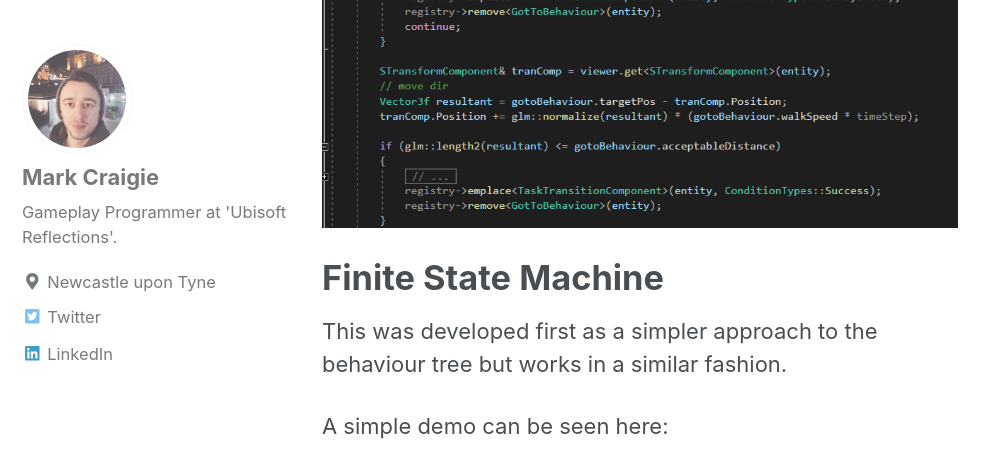
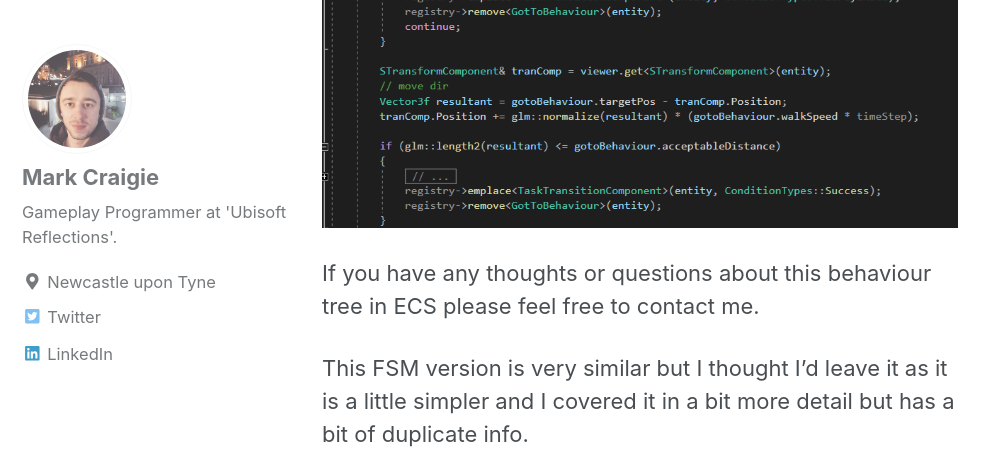
Before and after one commit to LeSmurk/CraigieDev, a Jekyll site: the page built from _pages/ecstasks.md, in a window 1280 px wide and 1400 px high, scrolled down 4369 px. Shown: the top 472 px of the window, without its empty margins (0-998 px from the left). Built offline with Jekyll 4.4.1, drawn with Linux system fonts in a browser that asks for light colours; nearby versions of some CDN libraries; some of the changed text lies outside the part shown; grey boxes are pictures that could not be loaded.

Commit message:
Update ecstasks.md

```diff
--- a/_pages/ecstasks.md
+++ b/_pages/ecstasks.md
@@ -48,6 +48,11 @@ _My intention is to modify this to do a blackboard lookup for the position rathe
 This goto system returns a success if it can get to the position in time and a failure if it can't.
 ![GotoSystem]({{ "/assets/ECSTasks/GotoBehaviour.png" | relative_url }})
 
+If you have any thoughts or questions about this behaviour tree in ECS please feel free to contact me.
+
+
+
+This FSM version is very similar but I thought I'd leave it as it is a little simpler and I covered it in a bit more detail but has a bit of duplicate info.
 
 # Finite State Machine #
 This was developed first as a simpler approach to the behaviour tree but works in a similar fashion.
@@ -57,7 +62,7 @@ A simple demo can be seen here:
 <iframe width="1280" height="720" src="https://www.youtube.com/embed/ysepPS2qPec" title="ECS Task Demo" frameborder="0" allow="accelerometer; autoplay; clipboard-write; encrypted-media; gyroscope; picture-in-picture" allowfullscreen></iframe>
 
 ## TaskTreeComponent ##
-We define a tree, like we would any FSM system.
+This is the same as the behaviour tree implementation, we define a tree, like we would any FSM system.
 In this one I have created 3 nodes, each with a different state and use Conditions to determine which node we move to after the current one.
 
 This tree is held within the TaskTreeComponent, which knows about the tree and which current TaskNode the entity is on.
```
